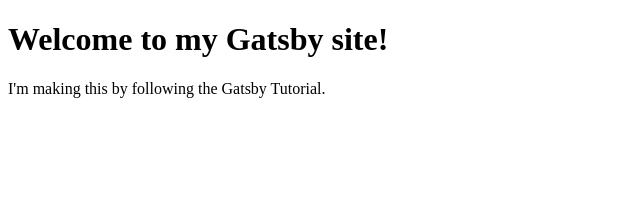
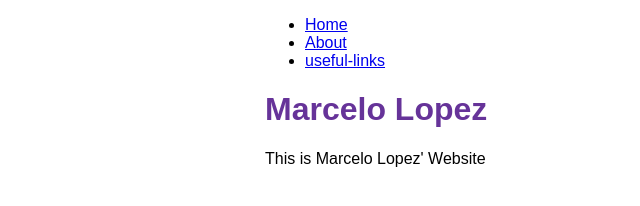
Before and after one commit to marcelo313/Gatsby-Tutorial, a Gatsby site: page / in a window 1280 px wide. Shown: the whole page, without its empty margins (0-640 px from the left). Built offline with nearby package versions, Linux system fonts and the light colour scheme; Gatsby itself is replaced by a stand-in of ours.

Commit message:
Finished Gatsby Tutorial Part 2 and did some extra

```diff
--- /dev/null
+++ b/src/components/layout.js
@@ -0,0 +1,40 @@
+import * as React from 'react'
+import { Link } from 'gatsby'
+import {
+container,
+heading,
+navLinks,
+navLinkItem,
+navLinkText
+} from './layout.module.css'
+
+const Layout = ({ pageTitle, children }) => {
+return (
+    <main className={container}>
+    <title>{pageTitle}</title>
+    <nav>
+        <ul className={navLinks}>
+        <li className={navLinkItem}>
+            <Link to="/" className={navLinkText}>
+            Home
+            </Link>
+        </li>
+        <li className={navLinkItem}>
+            <Link to="/about" className={navLinkText}>
+            About
+            </Link>
+        </li>
+        <li className={navLinkItem}>
+            <Link to="/useful-links" className={navLinkText}>
+            useful-links
+            </Link>
+        </li>
+        </ul>
+    </nav>
+    <h1 className={heading}>{pageTitle}</h1>
+    {children}
+    </main>
+)
+}
+
+export default Layout
--- /dev/null
+++ b/src/components/layout.module.css
@@ -0,0 +1,20 @@
+.container {
+    margin: auto;
+    max-width: 750px;
+    font-family: sans-serif;
+}
+
+.heading {
+    color: #663399;
+}
+.nav-links {
+    display: flex;
+    list-style: none;
+    padding-left: 0;
+}
+.nav-link-item {
+    padding-right: 2rem;
+}
+.nav-link-text {
+    color: #663399;
+}
--- a/src/pages/index.js
+++ b/src/pages/index.js
@@ -1,16 +1,13 @@
-// Step 1: Import React
 import * as React from 'react'
+import { Link } from 'gatsby'
+import Layout from '../components/layout'
 
-// Step 2: Define your component
 const IndexPage = () => {
   return (
-    <main>
-      <title>Home Page</title>
-      <h1>Welcome to my Gatsby site!</h1>
-      <p>I'm making this by following the Gatsby Tutorial.</p>
-    </main>
+    <Layout pageTitle="Marcelo Lopez">
+      <p>This is Marcelo Lopez' Website</p>
+    </Layout>
   )
 }
 
-// Step 3: Export your component
 export default IndexPage
```
Also changed, not shown: src/pages/about.js (added, +16 -0 lines), src/pages/useful-links.js (added, +22 -0 lines).
